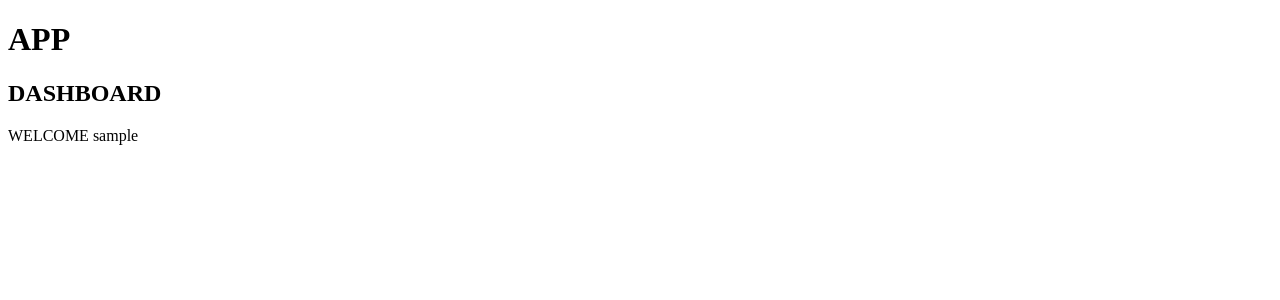
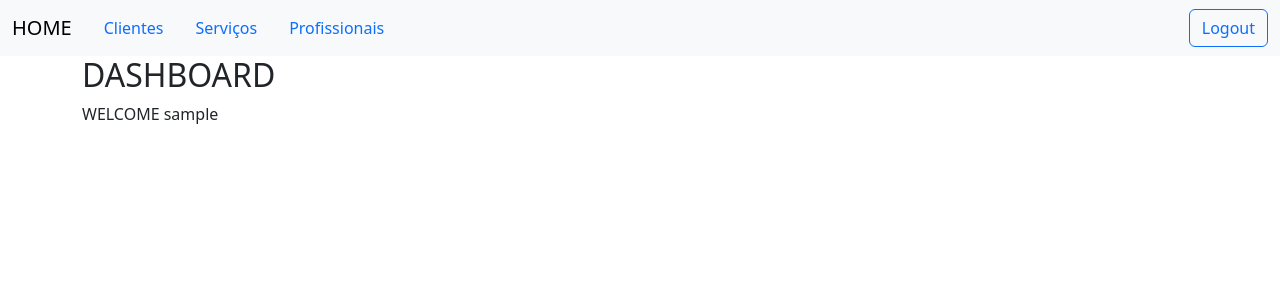
Before and after one commit to alantnk/m2a-app, a Django app: page /system/dashboard/ in a window 1280 px wide. Shown: the top 300 px of the page. Run offline with Django 5.2, Linux system fonts and the light colour scheme; the visitor is signed in with stand-in values (Sample User, id 1); some libraries are stand-ins or nearby versions.

Commit message:
feat: navbar & logout view

```diff
--- a/config/urls.py
+++ b/config/urls.py
@@ -24,7 +24,7 @@ from django.views.generic import RedirectView
 urlpatterns = [
     path("admin/", admin.site.urls),
     path("system/", include("system.urls")),
-    path("", RedirectView.as_view(url="system/dashboard/")),
+    path("/", RedirectView.as_view(url="system/dashboard/")),
 ]
 
 if settings.DEBUG:
--- a/static/css/base.css
+++ b/static/css/base.css
@@ -0,0 +1,8 @@
+* {
+  box-sizing: border-box;
+  margin: 0;
+}
+
+body {
+  height: 100vh;
+}
--- a/system/urls.py
+++ b/system/urls.py
@@ -5,5 +5,6 @@ app_name = "system"
 
 urlpatterns = [
     path("login/", views.login_view, name="login"),
+    path("logout/", views.logout_view, name="logout"),
     path("dashboard/", views.dashboard_view, name="dashboard"),
 ]
--- a/system/views.py
+++ b/system/views.py
@@ -1,3 +1,4 @@
+from django.contrib.auth import logout
 from django.shortcuts import redirect, render
 from django.contrib.auth.forms import AuthenticationForm
 from django.contrib.auth import login, authenticate
@@ -21,6 +22,11 @@ def login_view(request):
     return render(request, "system/login.html", {"form": form})
 
 
+def logout_view(request):
+    logout(request)
+    return redirect(reverse("system:login"))
+
+
 @login_required
 def dashboard_view(request):
     return render(request, "system/dashboard.html")
--- a/templates/shared/base.html
+++ b/templates/shared/_base.html
@@ -1,8 +1,13 @@
 {% load static %}
+{% load bootstrap5 %}
 <!DOCTYPE html>
 <html>
   <head>
     <meta charset="utf-8" />
+
+    {% bootstrap_css %}
+    {% bootstrap_javascript %}
+    {% bootstrap_messages %}
     <title>{% block title %}Sistema Agendamento{% endblock title %}</title>
 
     <link
@@ -14,7 +19,7 @@
   </head>
 
   <body>
-    <h1>APP</h1>
+    {% include "shared/navbar.html" %}
     <div class="container">{% block content %} {% endblock content %}</div>
   </body>
 </html>
--- /dev/null
+++ b/templates/shared/navbar.html
@@ -0,0 +1,23 @@
+<nav class="navbar navbar-expand-lg navbar-light bg-light">
+  <div class="container-fluid">
+    <a class="navbar-brand" href="{% url 'system:dashboard' %}">HOME</a>
+    <button class="navbar-toggler" type="button" data-bs-toggle="collapse" data-bs-target="#navbarSupportedContent" aria-controls="navbarSupportedContent" aria-expanded="false" aria-label="Toggle navigation">
+      <span class="navbar-toggler-icon"></span>
+    </button>
+    <div class="collapse navbar-collapse" id="navbarSupportedContent">
+      <ul class="nav me-auto mb-2 mb-lg-0">
+        <li class="nav-item">
+          <a class="nav-link"  href="#">Clientes</a>
+        </li>
+        <li class="nav-item">
+          <a class="nav-link" href="#">Serviços</a>
+        </li>
+        <li class="nav-item">
+          <a class="nav-link" href="#">Profissionais</a>
+        </li>
+      </ul>
+      <a href="{% url 'system:logout' %}" class="btn btn-outline-primary">Logout</a>
+
+    </div>
+  </div>
+</nav>
--- a/templates/system/dashboard.html
+++ b/templates/system/dashboard.html
@@ -1,4 +1,4 @@
-{% extends "shared/base.html" %}
+{% extends "shared/_base.html" %}
 {% block title %}Dashboard{% endblock title %}
 
 {% block content %}
```
Also changed, not shown: config/settings.py (+8 -3 lines), requirements.txt (+6 -1 lines), templates/system/login.html (+36 -12 lines).
